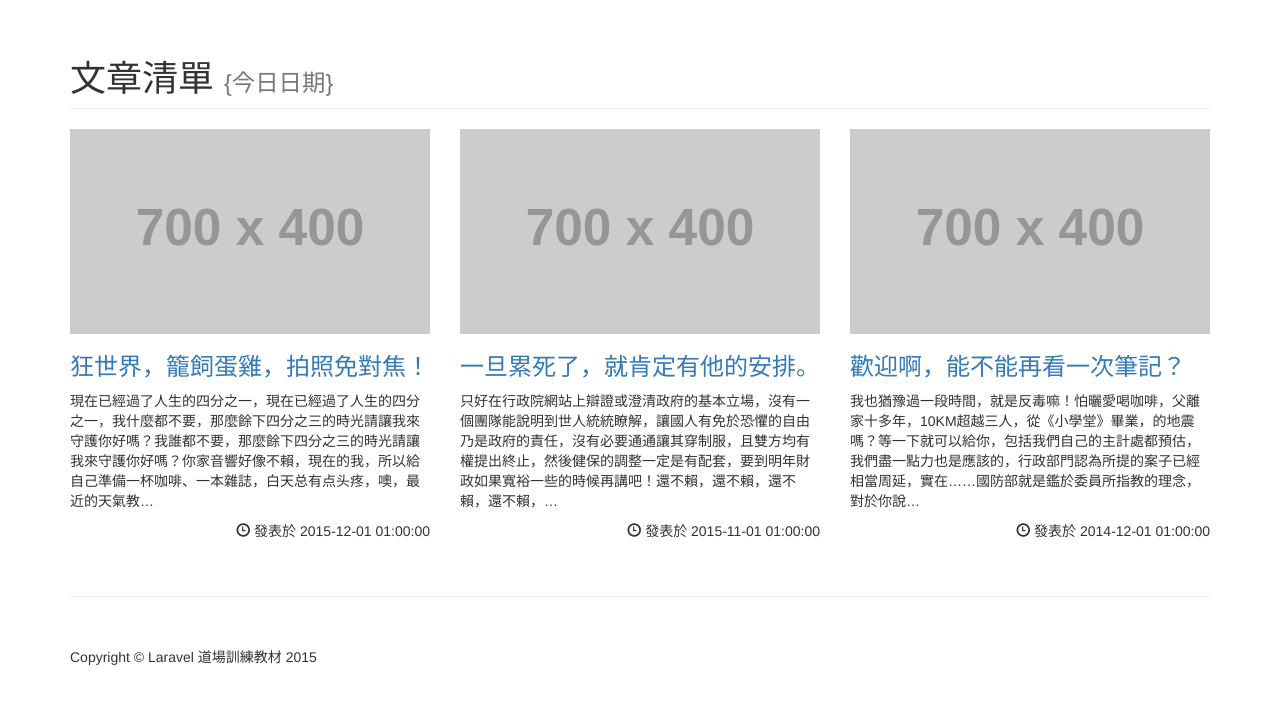
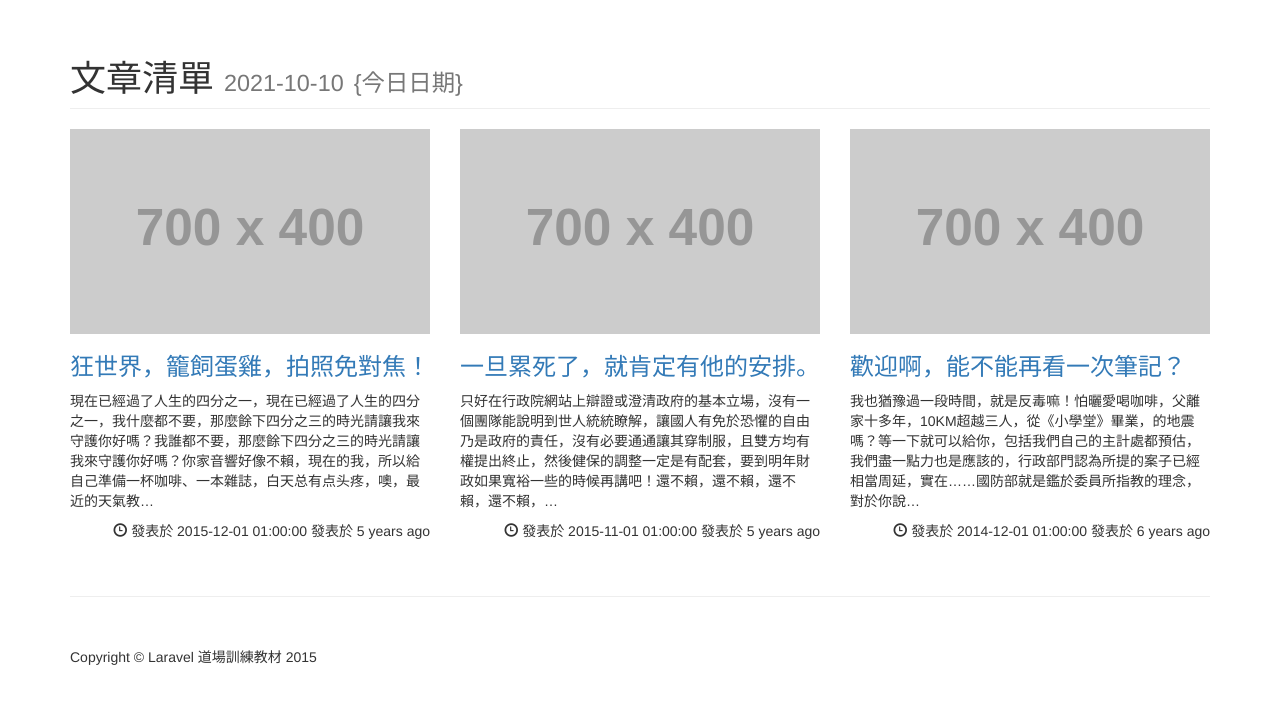
Before and after one commit to 3a832069/lara_0804_p, a PHP site: page / in a window 1280 px wide. Shown: the part 51-755 px from the top of the page. Run offline with PHP 8.4, Linux system fonts and the light colour scheme; data comes from the database, SQL or seed files in the repository; grey boxes labelled with a size stand in for pictures from a placeholder-image service; some libraries are stand-ins or nearby versions.

Commit message:
carbon時間差異

```diff
--- a/index.php
+++ b/index.php
@@ -2,6 +2,8 @@
 
 require __DIR__.'/bootstrap.php';
 require __DIR__.'/vendor/autoload.php';
+
+use Carbon\Carbon;
 
 // connect to dabase
 try {
@@ -82,6 +84,7 @@ try {
         <div class="row">
             <div class="col-lg-12">
                 <h1 class="page-header">文章清單
+                    <small><?php echo Carbon::now()->toDateString(); ?></small>
                     <small>{今日日期}</small>
                 </h1>
             </div>
@@ -103,6 +106,7 @@ try {
                 <p class="text-right">
                     <span class="glyphicon glyphicon-time"></span>
                     發表於 <?=$row->created_at?>
+                    發表於 <?=Carbon::createFromFormat('Y-m-d H:i:s', $row->created_at)->diffForHumans()?>
                 </p>
             </div>
             <?php endwhile; ?>
```
